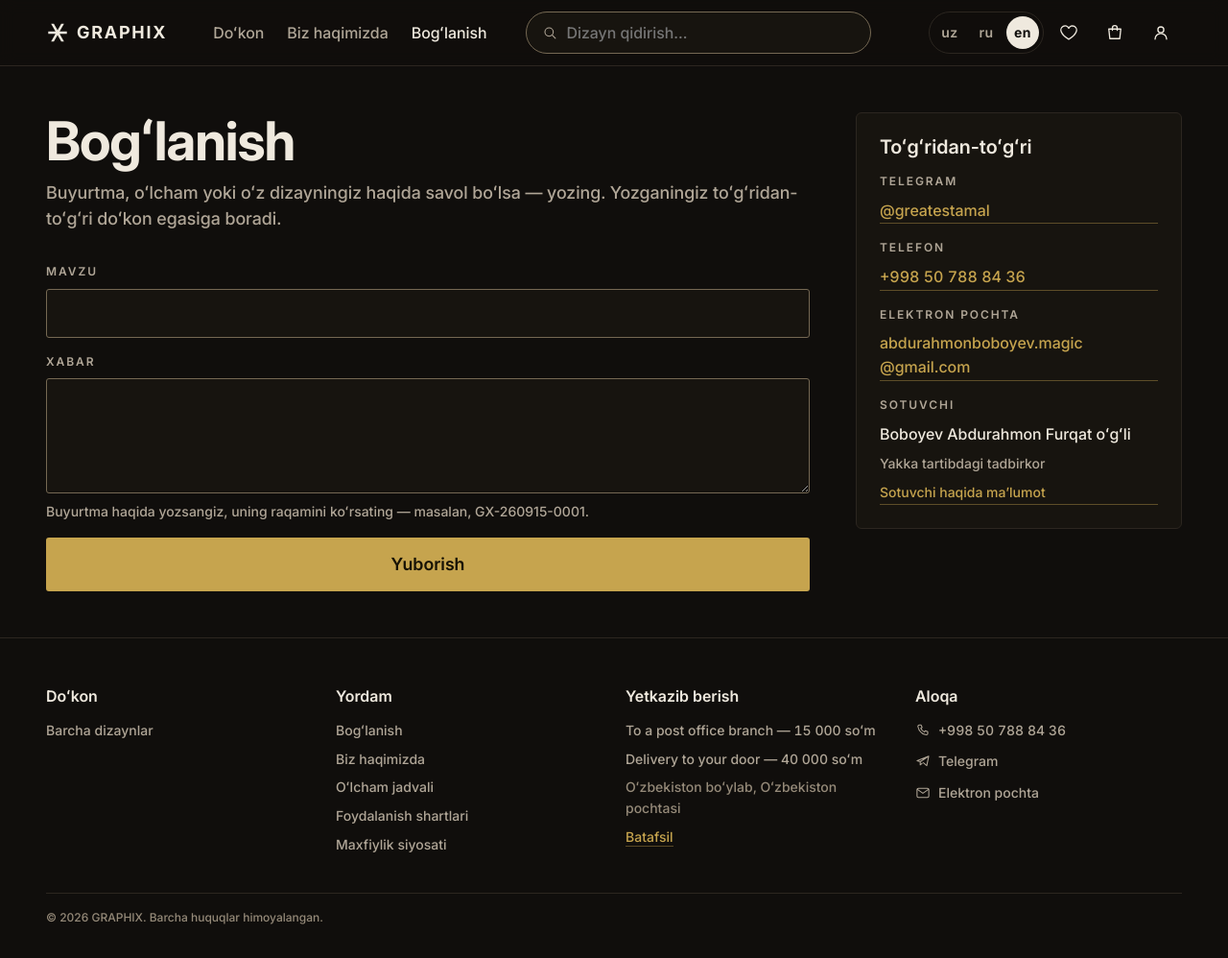
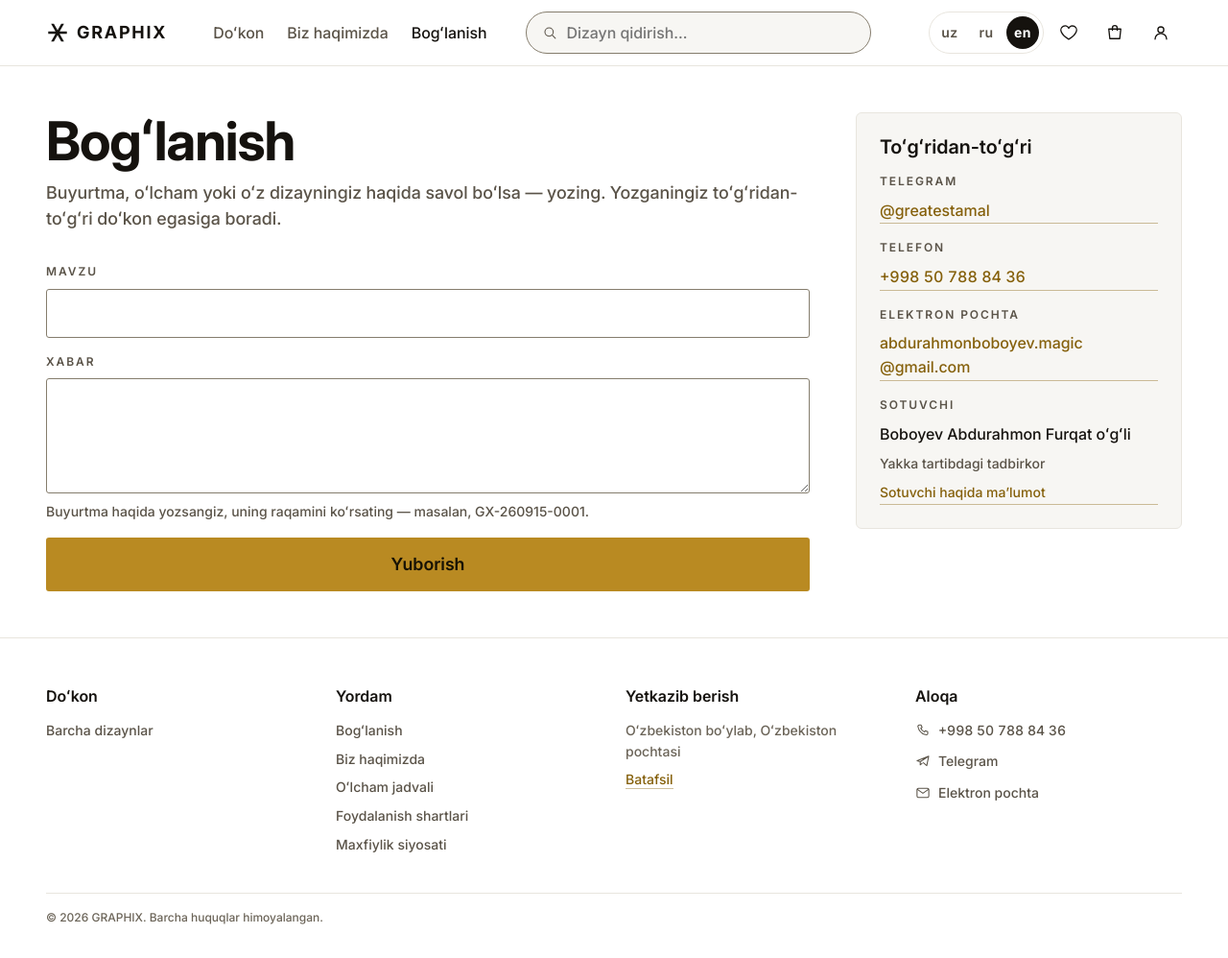
Before and after one commit to A-Kamronbek/Graphix, a Django app: page /en/contact/ in a window 1280 px wide. Shown: the whole page at 96% size. Run offline with Django 5.2, Linux system fonts and the light colour scheme; the visitor is signed in with stand-in values (Sample User, id 1); data comes from the database, SQL or seed files in the repository; data that the repository does not hold is empty; parts of the project's set-up code (start-up, migrations or seed data) failed here and were passed over; some libraries are stand-ins or nearby versions.

Commit message:
phase-19: turn the palette light, on a white page
The owner asked for a white background. The page is plain white, so a
product photograph shot on white has no edge; three warm greys sit above
it for panels and a warm near-black is the ink.

Brass cannot do every job on white with one tone. A fill, an icon and a
line take #B98A22, 3.1:1 on the page. Brass that is read, a price or a
link, takes #85600B, 5.7:1, and so does the focus ring, which is drawn on
panels too, where the paler brass falls under 3:1. Fields are the page's
own white, so on a panel they read as the place to write. A boundary gets
darker under a pointer, where on the dark ground it got lighter.

The pages now declare `color-scheme: only light`, and the lock against
Dark Reader is gone with the dark ground it protected. The share card and
the missing-photo placeholder are redrawn to match. Nothing but tokens
changed in the stylesheets apart from those two points.

Co-Authored-By: Claude Opus 5.5 <noreply@anthropic.com>
Claude-Session: https://claude.ai/code/session_01CfDBxfWi2ozahCDG84qt9L

```diff
--- a/core/views.py
+++ b/core/views.py
@@ -254,13 +254,14 @@ def contact(request):
 # apart silently: if a token is added to tokens.css it has to be added here to
 # appear on the page, which is the prompt to check its contrast.
 STYLE_SWATCHES = [
-    ('--c-bg', '#100E0C'), ('--c-surface', '#17140F'), ('--c-surface-2', '#211C15'),
-    ('--c-surface-3', '#2A241B'), ('--c-fg', '#EFE9DE'), ('--c-fg-muted', '#B0A697'),
-    ('--c-fg-subtle', '#7D7466'), ('--c-fg-hint', '#958A79'),
-    ('--c-line', '#2C2620'), ('--c-line-strong', '#453D31'),
-    ('--c-brand', '#C6A44E'), ('--c-brand-hover', '#D6B662'), ('--c-brand-fg', '#171205'),
-    ('--c-success', '#86BE72'), ('--c-warning', '#D9A441'), ('--c-danger', '#E07A62'),
-    ('--c-info', '#8AB4CE'),
+    ('--c-bg', '#FFFFFF'), ('--c-surface', '#F7F6F3'), ('--c-surface-2', '#EFEDE8'),
+    ('--c-surface-3', '#E5E2DB'), ('--c-fg', '#15120E'), ('--c-fg-muted', '#5A5348'),
+    ('--c-fg-subtle', '#9B9488'), ('--c-fg-hint', '#6B6458'),
+    ('--c-line', '#E8E5DE'), ('--c-line-strong', '#D2CDC2'), ('--c-line-control', '#857D6D'),
+    ('--c-brand', '#B98A22'), ('--c-brand-hover', '#A87B18'), ('--c-brand-fg', '#171205'),
+    ('--c-brand-ink', '#85600B'),
+    ('--c-success', '#2E7A26'), ('--c-warning', '#8A5B00'), ('--c-danger', '#B4371F'),
+    ('--c-info', '#1E6A8E'),
 ]
 
 STYLE_ICONS = [
--- a/docs/brand/og-card.html
+++ b/docs/brand/og-card.html
@@ -30,7 +30,7 @@
     src: url("../../static/fonts/inter-var.woff2") format("woff2-variations"); }
   /* The site's tokens (static/css/tokens.css), copied because this page
      is rendered outside the site. */
-  :root { --c-bg: #100E0C; --c-fg: #EFE9DE; --c-fg-muted: #B0A697; }
+  :root { --c-bg: #FFFFFF; --c-fg: #15120E; --c-fg-muted: #5A5348; }
   html, body { margin: 0; width: 1200px; height: 630px; overflow: hidden;
     background: var(--c-bg); color: var(--c-fg); }
   .card { box-sizing: border-box; width: 1200px; height: 630px;
--- a/product/images.py
+++ b/product/images.py
@@ -229,8 +229,8 @@ def build_renditions(fieldfile):
             # error that only shows up on some formats.
             source = _apply_orientation(opened)
             if source.mode in ('RGBA', 'LA', 'P'):
-                # Alpha survives into WebP rather than being flattened: the page
-                # ground is dark and a white box behind a cut-out would show.
+                # Alpha survives into WebP rather than being flattened: a
+                # cut-out stays a cut-out on whatever ground it is shown on.
                 source = source.convert('RGBA')
             elif source.mode != 'RGB':
                 source = source.convert('RGB')
--- a/static/css/base.css
+++ b/static/css/base.css
@@ -66,8 +66,11 @@ address { font-style: normal; }
 
 ::selection { background: var(--c-brand); color: var(--c-brand-fg); }
 
+/* The ring is drawn in the darker brass. A ring has to be seen wherever the
+   thing it is on sits, and on a panel the brass a button is filled with
+   falls under 3:1 (§17 #353). */
 :focus-visible {
-  outline: 2px solid var(--c-brand);
+  outline: 2px solid var(--c-brand-ink);
   outline-offset: 2px;
   border-radius: var(--r-sm);
 }
@@ -117,13 +120,14 @@ address { font-style: normal; }
    which is a second face on the page (§17 #311). */
 code, kbd, samp, pre { font-family: var(--f-mono); }
 
+/* Brass that is read takes the darker of the two brasses (§17 #353). */
 .link {
-  color: var(--c-brand);
-  border-bottom: 1px solid color-mix(in srgb, var(--c-brand) 40%, transparent);
+  color: var(--c-brand-ink);
+  border-bottom: 1px solid color-mix(in srgb, var(--c-brand-ink) 40%, transparent);
   padding-bottom: 1px;
   transition: border-color var(--t-fast);
 }
-.link:hover { border-bottom-color: var(--c-brand); }
+.link:hover { border-bottom-color: var(--c-brand-ink); }
 
 /* --------------------------------------------------------- layout helpers */
 .wrap      { width: 100%; max-width: var(--container); margin-inline: auto; padding-inline: var(--pad-x); }
--- a/static/css/components.css
+++ b/static/css/components.css
@@ -44,18 +44,23 @@
 
 .input, .textarea, .select {
   width: 100%; padding: var(--s-3) var(--s-4);
-  background: var(--c-surface); color: var(--c-fg);
+  background: var(--c-bg); color: var(--c-fg);
   border: 1px solid var(--c-line-control); border-radius: var(--r-sm);
   font-size: var(--fs-base); min-height: 48px;
   transition: border-color var(--t-fast), background var(--t-fast);
 }
 .input::placeholder, .textarea::placeholder { color: var(--c-fg-hint); }
-.input:hover, .textarea:hover, .select:hover { border-color: var(--c-fg-subtle); }
-/* The brand border and lifted ground are the focus treatment under a mouse.
-   The brass ring is NOT removed for keyboard focus: a field that only changes
-   its 1px border is not enough to navigate by, and every text field on the site
-   was losing the ring that every button kept. */
-.input:focus, .textarea:focus, .select:focus { border-color: var(--c-brand); background: var(--c-surface-2); }
+/* Under a pointer a boundary gets darker, never paler: on a white ground
+   the quietest ink is paler than the line it would replace. */
+.input:hover, .textarea:hover, .select:hover { border-color: var(--c-fg-muted); }
+/* A field is the page's own white, so on a panel it reads as the place to
+   write (§17 #352). The brass border, doubled by a line inside it, is the
+   focus treatment under a mouse. The brass ring is NOT removed for keyboard
+   focus: a field that only changes its border is not enough to navigate by,
+   and every text field on the site was losing the ring that every button
+   kept. */
+.input:focus, .textarea:focus, .select:focus { border-color: var(--c-brand);
+  box-shadow: inset 0 0 0 1px var(--c-brand); }
 .input:focus:not(:focus-visible), .textarea:focus:not(:focus-visible),
 .select:focus:not(:focus-visible) { outline: none; }
 .textarea { min-height: 120px; resize: vertical; line-height: var(--lh-normal); }
--- a/static/css/pages.css
+++ b/static/css/pages.css
@@ -69,7 +69,7 @@
 .pdp__price {
   font-size: var(--fs-2xl);
   font-weight: var(--fw-semibold);
-  color: var(--c-brand);
+  color: var(--c-brand-ink);
   font-variant-numeric: tabular-nums;
 }
 .pdp__actions { display: flex; gap: var(--s-2); }
@@ -150,7 +150,7 @@
   border: 1px solid var(--c-line); }
 .reviews__score { text-align: center; }
 .reviews__avg { font-family: var(--f-display); font-size: var(--fs-3xl);
-  font-weight: var(--fw-bold); line-height: 1; color: var(--c-brand);
+  font-weight: var(--fw-bold); line-height: 1; color: var(--c-brand-ink);
   font-variant-numeric: tabular-nums; }
 /* The distribution reads as a chart, so the numbers are the narrow columns and
    the bars take whatever is left — rather than five bars of arbitrary width. */
@@ -363,7 +363,7 @@
   cursor: pointer;
   transition: border-color var(--t-fast), background var(--t-fast);
 }
-.slides__arrow:hover { border-color: var(--c-fg-subtle); }
+.slides__arrow:hover { border-color: var(--c-fg-muted); }
 .slides__arrow[disabled] { opacity: .4; cursor: default; }
 .slides__arrow--prev { left: var(--s-4); }
 .slides__arrow--next { right: var(--s-4); }
@@ -450,7 +450,7 @@ html.js .slides__controls {
 .cartpage__summary { position: sticky; top: calc(var(--s-8) + var(--s-2)); }
 .cartpage__total dt, .cartpage__total dd { font-size: var(--fs-lg);
   font-weight: var(--fw-semibold); color: var(--c-fg); }
-.cartpage__total dd { color: var(--c-brand); }
+.cartpage__total dd { color: var(--c-brand-ink); }
 
 @media (min-width: 860px) {
   .cartpage { grid-template-columns: minmax(0, 1fr) 340px; gap: var(--s-7); }
@@ -543,7 +543,8 @@ html.js .slides__controls {
 .steps { display: grid; gap: 0; }
 .steps__step { display: grid; grid-template-columns: 24px minmax(0, 1fr);
   gap: var(--s-3); align-items: center; padding-block: var(--s-3);
-  color: var(--c-fg-subtle); }
+  /* A step still ahead is quiet, and still read. */
+  color: var(--c-fg-hint); }
 .steps__dot { width: 12px; height: 12px; margin-inline: auto; border-radius: var(--r-full);
   border: 2px solid var(--c-line-strong); background: var(--c-bg); }
 .steps__step.is-done { color: var(--c-fg-muted); }
--- a/static/css/tokens.css
+++ b/static/css/tokens.css
@@ -5,58 +5,70 @@
    or duration (plan §4). If a value is needed and no token fits, the token is
    added here first.
 
-   The palette is deliberately dark but never pure black: three warm charcoal
-   surfaces layered above a warm charcoal ground, so panels separate by material
-   rather than by outline. One accent — brass — and it is spent only on price,
+   The palette is light: a white page, three warm greys layered on it so a
+   panel separates by material rather than by outline, and a warm ink that is
+   never pure black. It was a dark palette until the owner asked for a white
+   ground (§17 #352). One accent — brass — and it is spent only on price,
    the chosen size, and the primary action (§17 #45). */
 
 :root {
   /* ---------------------------------------------------------------- colour */
-  /* grounds, darkest first */
-  --c-bg:            #100E0C;   /* page */
-  --c-surface:       #17140F;   /* panels sitting on the page */
-  --c-surface-2:     #211C15;   /* controls and panels sitting on a panel */
-  --c-surface-3:     #2A241B;   /* hover / pressed on --c-surface-2 */
+  /* grounds, lightest first. The page is plain white on purpose: a product
+     photograph is shot on white, and on any other ground every card would
+     show as a white rectangle. */
+  --c-bg:            #FFFFFF;   /* page */
+  --c-surface:       #F7F6F3;   /* panels sitting on the page */
+  --c-surface-2:     #EFEDE8;   /* controls and panels sitting on a panel */
+  --c-surface-3:     #E5E2DB;   /* hover / pressed on --c-surface-2 */
 
-  /* ink. Never #fff: pure white halates on a dark ground and makes type look
-     thin, which is the exact fault that sank the first design round. */
-  --c-fg:            #EFE9DE;
-  --c-fg-muted:      #B0A697;   /* secondary text, labels */
-  --c-fg-subtle:     #7D7466;   /* disabled and decorative ONLY - 4.18:1 at best,
+  /* ink. Never #000: on a white page pure black is harsher than print, and
+     the warm grounds would make it look blue. */
+  --c-fg:            #15120E;
+  --c-fg-muted:      #5A5348;   /* secondary text, labels */
+  --c-fg-subtle:     #9B9488;   /* disabled and decorative ONLY - 3.0:1 at best,
                                    so it must never carry text a visitor has to
                                    read. Phase 5's audit found it doing exactly
                                    that in the footer (§17 #67). */
-  --c-fg-hint:       #958A79;   /* quiet but readable: placeholders, timestamps,
-                                   fine print. 4.53:1 on the darkest ground in
+  --c-fg-hint:       #6B6458;   /* quiet but readable: placeholders, timestamps,
+                                   fine print. 4.52:1 on the darkest ground in
                                    the system, so it clears AA everywhere. */
 
   /* lines */
-  --c-line:          #2C2620;   /* hairline between rows */
-  --c-line-strong:   #453D31;   /* panel edges, dividers, decorative frames */
+  --c-line:          #E8E5DE;   /* hairline between rows */
+  --c-line-strong:   #D2CDC2;   /* panel edges, dividers, decorative frames */
   /* The boundary of anything a visitor operates: a field, a checkbox, a size
      button, a filter chip. WCAG 2.1 asks 3:1 of a control's boundary against
      what is behind it, because the border is often the only thing saying the
      control is there at all - an unticked checkbox is a border and nothing
-     else. --c-line-strong is 1.8:1 on the page ground and cannot carry that
-     job; this is 3.54:1 (§17 #188, §19 Q22). */
-  --c-line-control:  #756853;
+     else. --c-line-strong is 1.6:1 on the page ground and cannot carry that
+     job; this is 4.08:1 on the page and 3.15:1 on the darkest ground
+     (§17 #188, §19 Q22). */
+  --c-line-control:  #857D6D;
 
-  /* brand accent */
-  --c-brand:         #C6A44E;
-  --c-brand-hover:   #D6B662;
+  /* brand accent. Two tones, because one cannot do both jobs on white. The
+     brass a button is filled with has to stay bright, and a bright brass is
+     too pale to read as text: --c-brand is 3.1:1 on the page, enough for a
+     fill, an icon or a line there. --c-brand-ink is 5.7:1 on the page and
+     4.4:1 or better on every ground: it is for brass that is read, a price
+     or a link, and for the focus ring, which is drawn on panels too
+     (§17 #353). */
+  --c-brand:         #B98A22;
+  --c-brand-hover:   #A87B18;
   --c-brand-fg:      #171205;   /* ink placed ON --c-brand */
-  --c-brand-bg:      #241D0E;   /* tinted ground for brand-flavoured panels */
+  --c-brand-bg:      #FAF3E0;   /* tinted ground for brand-flavoured panels */
+  --c-brand-ink:     #85600B;   /* brass as text on any ground of the system */
 
-  /* state. Semantic only — never used as decoration, and never as the accent. */
-  --c-success:       #86BE72;  --c-success-bg: #16210F;
-  --c-warning:       #D9A441;  --c-warning-bg: #241B0B;
-  --c-danger:        #E07A62;  --c-danger-bg:  #2A140F;
-  --c-info:          #8AB4CE;  --c-info-bg:    #101D24;
+  /* state. Semantic only — never used as decoration, and never as the accent.
+     Each reads at 4.5:1 or better on the page, on a panel and on its own tint. */
+  --c-success:       #2E7A26;  --c-success-bg: #EAF4E6;
+  --c-warning:       #8A5B00;  --c-warning-bg: #FBF2DD;
+  --c-danger:        #B4371F;  --c-danger-bg:  #FCEBE6;
+  --c-info:          #1E6A8E;  --c-info-bg:    #E6F1F7;
 
   /* The scrim behind anything that covers the page - drawer, filter sheet,
      modal. One value, so every dimmed page dims by the same amount; three
      hand-written color-mix() calls had already drifted to two. */
-  --c-scrim:         color-mix(in srgb, #000 60%, transparent);
+  --c-scrim:         color-mix(in srgb, #000 45%, transparent);
 
   /* ---------------------------------------------------------------- space */
   --s-1:   4px;  --s-2:   8px;  --s-3:  12px;  --s-4:  16px;  --s-5:  24px;
@@ -80,7 +92,9 @@
 
   --lh-tight: 1.1; --lh-snug: 1.3; --lh-normal: 1.55; --lh-loose: 1.75;
 
-  /* 500 is the floor for body copy on this ground, not 400 (§17 #46). */
+  /* 500 is the floor for body copy, not 400 (§17 #46). It was set for the
+     dark ground and is kept on the white one, so no line of text changes
+     width. */
   --fw-regular: 400; --fw-medium: 500; --fw-semibold: 600;
   --fw-bold:    700; --fw-black:  900;
 
@@ -90,9 +104,9 @@
   --r-sm: 3px; --r-md: 6px; --r-lg: 14px; --r-full: 999px;
 
   /* -------------------------------------------------------------- shadow */
-  --sh-sm: 0 1px 2px rgba(0,0,0,.34);
-  --sh-md: 0 4px 16px rgba(0,0,0,.42);
-  --sh-lg: 0 18px 48px rgba(0,0,0,.55);
+  --sh-sm: 0 1px 2px rgba(0,0,0,.08);
+  --sh-md: 0 4px 16px rgba(0,0,0,.10);
+  --sh-lg: 0 18px 48px rgba(0,0,0,.16);
 
   /* -------------------------------------------------------------- motion */
   --t-fast: 120ms; --t-base: 200ms; --t-slow: 320ms;
--- a/templates/base.html
+++ b/templates/base.html
@@ -16,14 +16,15 @@
   <script nonce="{{ request.csp_nonce }}">document.documentElement.className += ' js';</script>
   <meta charset="utf-8">
   <meta name="viewport" content="width=device-width,initial-scale=1">
-  <meta name="theme-color" content="#100E0C">
-  {# The site is dark by design, so it says so. `color-scheme` gives the browser's #}
-  {# own scrollbars and form controls the dark palette, and `darkreader-lock` #}
-  {# tells Dark Reader - the extension, and the engine inside some browsers' #}
-  {# night modes - to leave the page alone: in its dynamic mode it repainted #}
-  {# every colour here, the gold included, into its own greys (§17 #205). #}
-  <meta name="color-scheme" content="dark">
-  <meta name="darkreader-lock">
+  <meta name="theme-color" content="#FFFFFF">
+  {# The site is light by design, so it says so (§17 #354). `color-scheme` #}
+  {# gives the browser's own scrollbars and form controls the light palette, #}
+  {# and `only` asks a browser not to darken the page by itself: a darkened #}
+  {# page turns every product photograph into a white box on black. The lock #}
+  {# against Dark Reader is gone: it was there because that extension #}
+  {# repainted a page that was already dark, and a visitor who runs it on a #}
+  {# white page has asked for exactly what it does. #}
+  <meta name="color-scheme" content="only light">
   <title>{% block title %}{% trans "Bosh sahifa" %}{% endblock %} — GRAPHIX</title>
   <meta name="description" content="{% block meta_description %}{% trans "Grafik futbolkalar doʻkoni. Premium sifat, Oʻzbekiston boʻylab yetkazib berish." %}{% endblock %}">
 
```
Also changed, not shown: other parts of static/css/components.css (+18 -18 lines), core/test_phase8_recheck.py (+12 -3 lines), core/test_phase9.py (+5 -3 lines), static/css/panel.css (+9 -9 lines), templates/boshqaruv/base.html (+3 -4 lines), templates/boshqaruv/style.html (+5 -5 lines), product/migrations/0028_owner_size_chart.py (added), static/img/no-image.jpg, static/img/og-image.png, templates/site.webmanifest.
